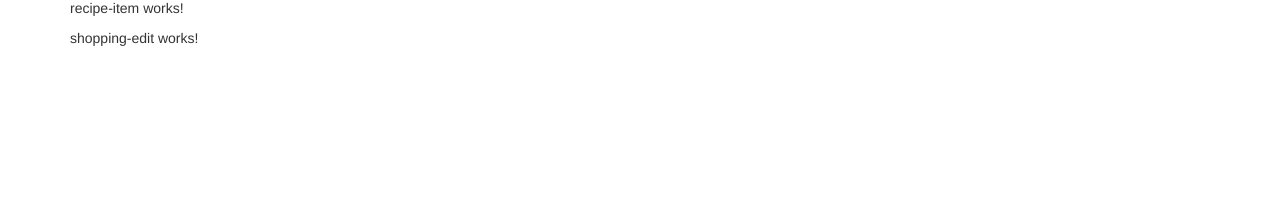
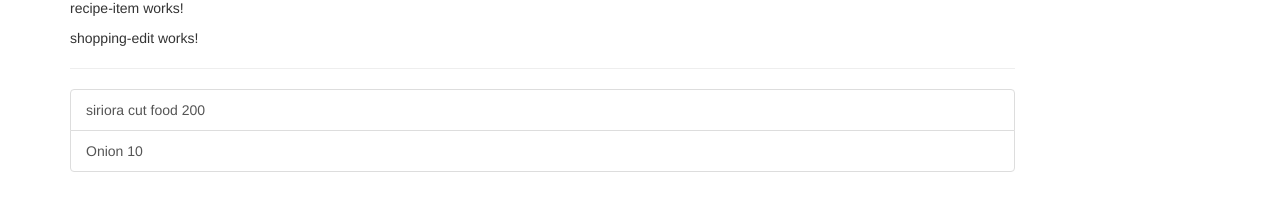
Before and after one commit to kasodon/grocery, an Angular app: page / in a window 1280 px wide. Shown: the part 277-488 px from the top of the page. Built offline with nearby package versions, Linux system fonts and the light colour scheme.

Commit message:
ingredients implemented

```diff
--- /dev/null
+++ b/src/app/shared/ingredient.module.ts
@@ -0,0 +1,3 @@
+export class Ingredient {
+    constructor(public name: string, public amount: number){}
+}
--- a/src/app/shopping-list/shopping-list.component.html
+++ b/src/app/shopping-list/shopping-list.component.html
@@ -1,6 +1,9 @@
 <div class="row">
     <div class="col-xs-10">
         <app-shopping-edit></app-shopping-edit>
-
+        <hr>
+        <ul class="list-group">
+            <a href="" class="list-group-item" style="cursor: pointer;" *ngFor="let Ingredient of Ingredients"> {{Ingredient.name}} {{Ingredient.amount}} </a>
+        </ul>
     </div>
 </div>
--- a/src/app/shopping-list/shopping-list.component.ts
+++ b/src/app/shopping-list/shopping-list.component.ts
@@ -1,4 +1,5 @@
 import { Component, OnInit } from '@angular/core';
+import { Ingredient } from '../shared/ingredient.module';
 
 @Component({
   selector: 'app-shopping-list',
@@ -7,6 +8,11 @@
 })
 export class ShoppingListComponent implements OnInit {
 
+  Ingredients: Ingredient[] = [
+    new Ingredient('siriora cut food', 200),
+    new Ingredient('Onion', 10)
+  ];
+
   constructor() { }
 
   ngOnInit() {
```
